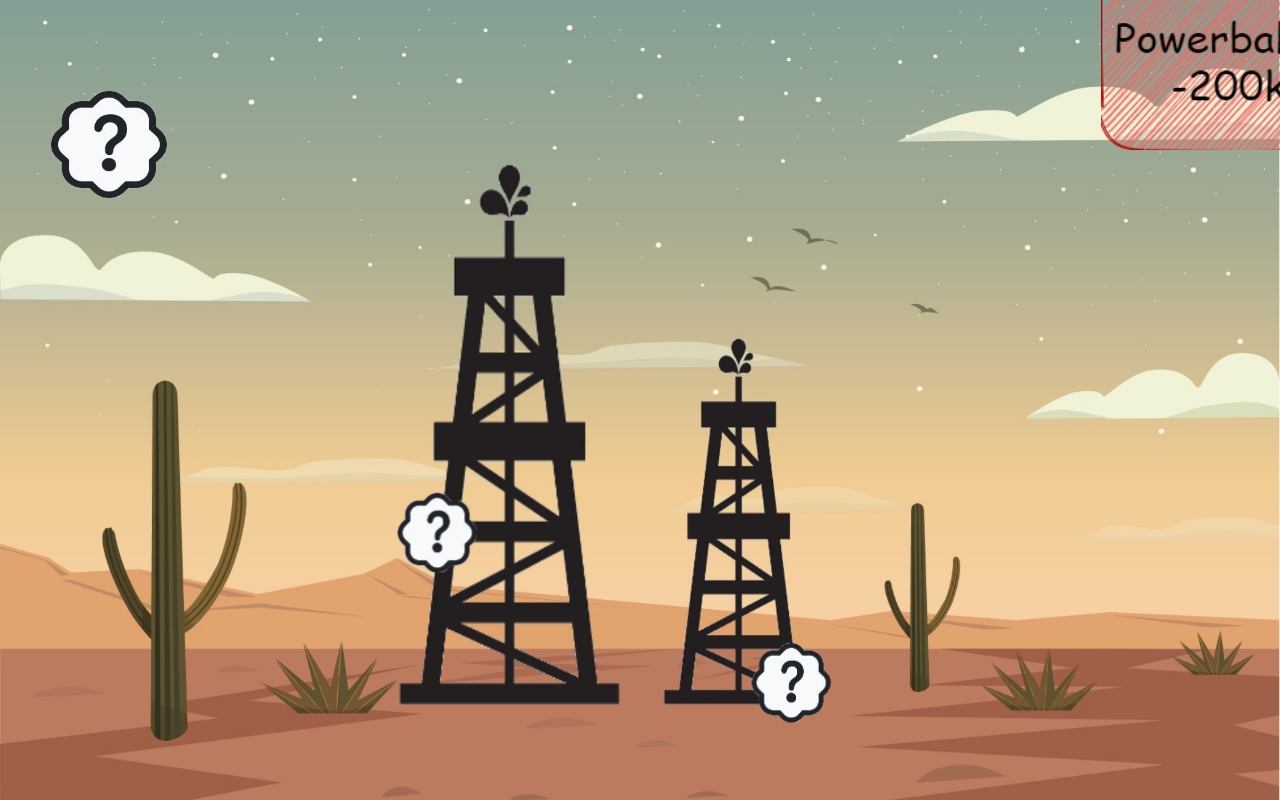
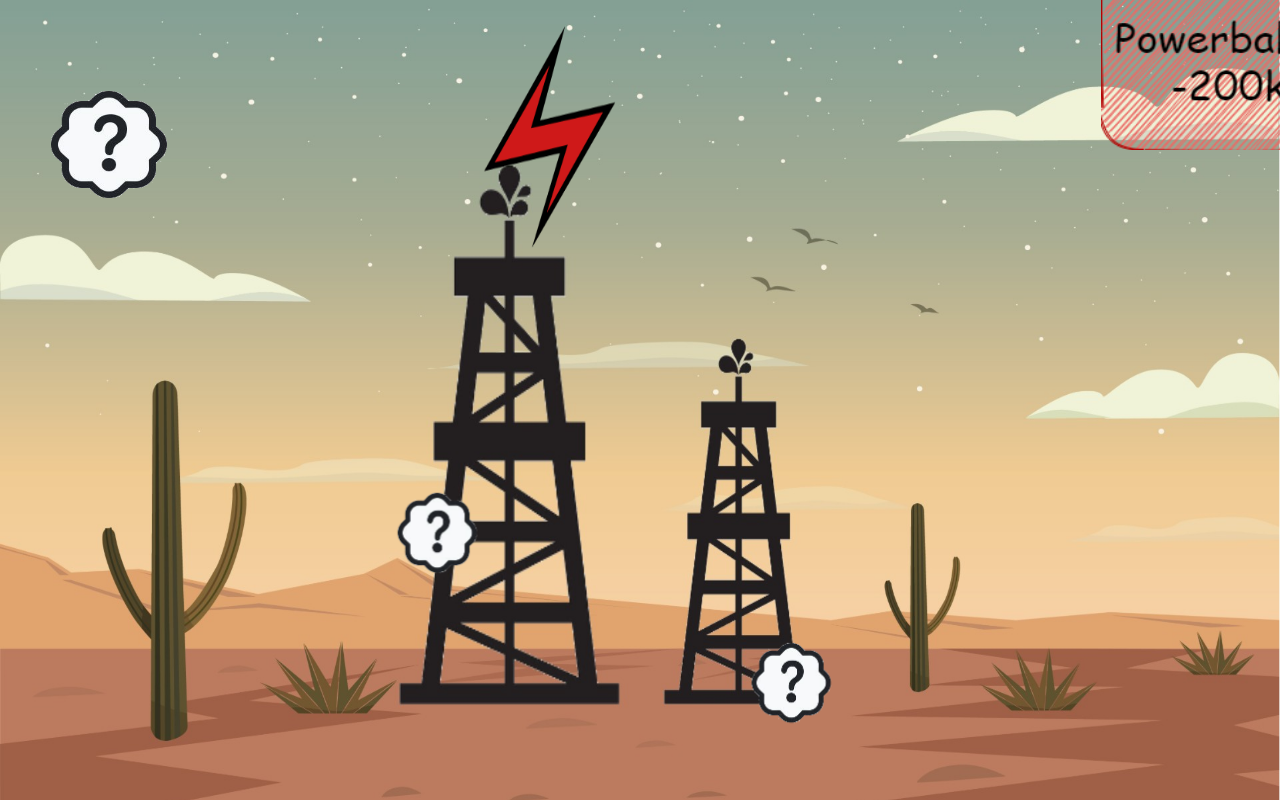
Before and after one commit to gs1-germany-innolab/eku-pd-certified-by-gs1-demo, a Vue app: page / in a window 1280 px wide. Built offline with nearby package versions, Linux system fonts and the light colour scheme.

Commit message:
added red lightning

```diff
--- a/src/App.vue
+++ b/src/App.vue
@@ -11,6 +11,9 @@
     </div>
     <div id="redNeedPower">
       <img src="@/assets/needPower.png" class="mr-3" alt="QuestionMark" width="300" height="275">
+    </div>
+    <div id="redLightning">
+      <img src="@/assets/roterBlitz.png" class="mr-3" alt="QuestionMark" width="175" height="225">
     </div>
     <div id="leftPump">
       <div @click="showPic2" >
@@ -117,6 +120,14 @@ export default {
     padding:0;
     width:142%;
 }
+#redLightning {
+    position: fixed;
+    left: -350px;
+    bottom:550px;
+    margin:0;
+    padding:0;
+    width:142%;
+}
 
 
 body {
```
